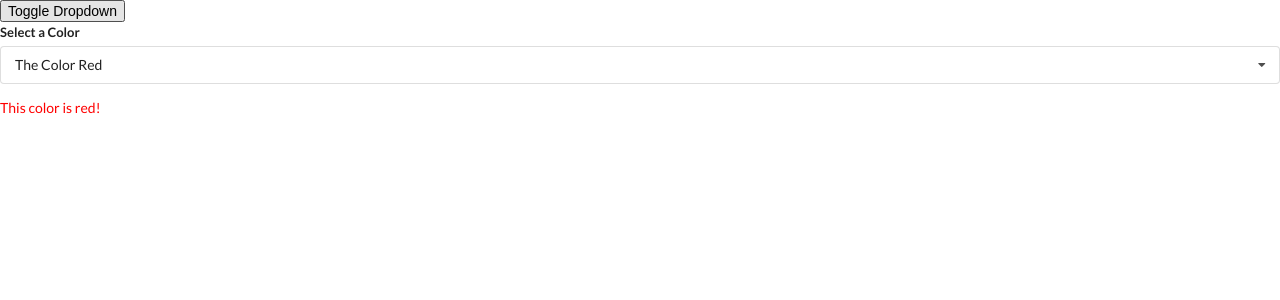
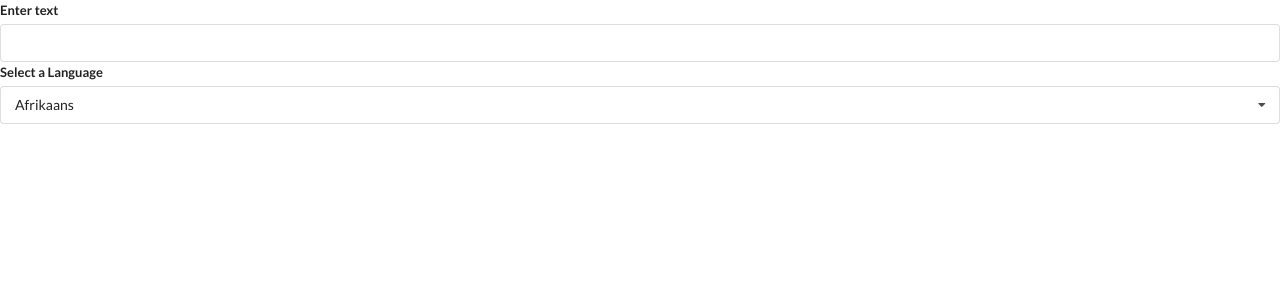
Before and after one commit to cazasomb18/Modern_React_Redux-Widgets, a React (Create React App) app: page /translate in a window 1280 px wide. Shown: the top 300 px of the page. Built offline with nearby package versions, Linux system fonts and the light colour scheme.

Commit message:
starting w/ convert component

```diff
--- a/src/App.js
+++ b/src/App.js
@@ -3,6 +3,7 @@ import React, {useState} from 'react';
 // import Accordion from './components/Accordion';
 // import Search from './components/Search';
 import Dropdown from './components/Dropdown';
+import Translate from './components/Translate';
 
 const items = [
 	{
@@ -35,20 +36,9 @@ const options = [
 ];
 
 export default () => {
-	const [selected, setSelected] = useState(options[0]);
-	const [showDropdown, setShowDropdown] = useState(true);
-
 	return (
 		<div>
-			<button onClick={() => setShowDropdown(!showDropdown) }>Toggle Dropdown</button>
-			{showDropdown ?
-				<Dropdown
-							selected={selected}
-							onSelectedChange={setSelected}
-							options={options}
-
-				/> : null
-			}
+			<Translate/>
 		</div>
 	);
 };
--- a/src/components/Dropdown.js
+++ b/src/components/Dropdown.js
@@ -1,6 +1,6 @@
 import React, { useState, useEffect, useRef } from 'react';
 
-const Dropdown = ({ options, selected, onSelectedChange }) => {
+const Dropdown = ({ label, options, selected, onSelectedChange }) => {
 	const [open, setOpen] = useState(false);
 	const ref = useRef();
 
@@ -27,7 +27,7 @@ const Dropdown = ({ options, selected, onSelectedChange }) => {
 
 
 		return (
-			<div style={{color: option.value}}
+			<div
 				key={option.value}
 				onClick={() => onSelectedChange(option)}
 				className="item"
@@ -41,7 +41,7 @@ const Dropdown = ({ options, selected, onSelectedChange }) => {
 	return (
 		 <div ref={ref} className="ui form">
 		 	<div className="field">
-		 		<label className="label">Select a Color</label>
+		 		<label className="label">{label}</label>
 		 		<div
 		 			onClick={() => setOpen(!open)}
 		 			className={`ui selection dropdown ${open ? 'visible active' : ''}`}
@@ -51,7 +51,6 @@ const Dropdown = ({ options, selected, onSelectedChange }) => {
 		 			<div className={`menu ${open ? 'visible transition' : ''}`}>{renderedOptions}</div>
 		 		</div>
 		 	</div>
-		 	<div style={{color: selected.value}}>This color is {selected.value}!</div>
 		 </div>
 	);
 
--- /dev/null
+++ b/src/components/Translate.js
@@ -0,0 +1,39 @@
+import React, { useState } from 'react';
+import Dropdown from './Dropdown';
+
+const options = [
+	{
+		label: 'Afrikaans',
+		value: 'af'
+	},
+	{
+		label: 'Arabic',
+		value: 'ar'
+	},
+	{
+		label: 'Hindi',
+		value: 'hi'
+	}
+]
+
+const Translate = () => {
+	const [language, setLanguage] = useState(options[0]);
+	const [text, setText] = useState('');
+	return (
+		<div>
+			<div className="ui form">
+				<div className="ui field">
+					<label>Enter text</label>
+					<input value={text} onChange={(e)=> setText(e.target.value)} />
+				</div>
+			</div>
+			<Dropdown
+				label="Select a Language"
+				selected={language}
+				onSelectedChange={setLanguage}
+				options={options}/>
+		</div>
+	);
+};
+
+export default Translate;
```
Also changed, not shown: 1 other file (tests, documents, lock files or other folders).
